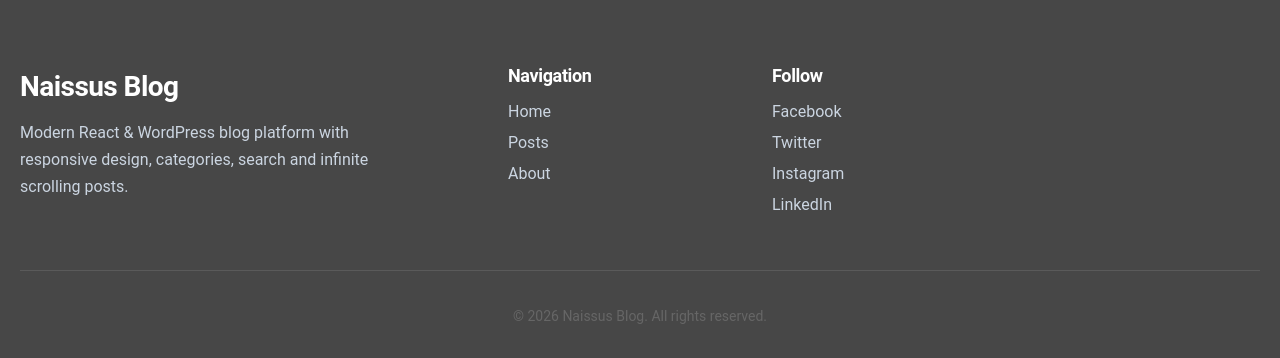
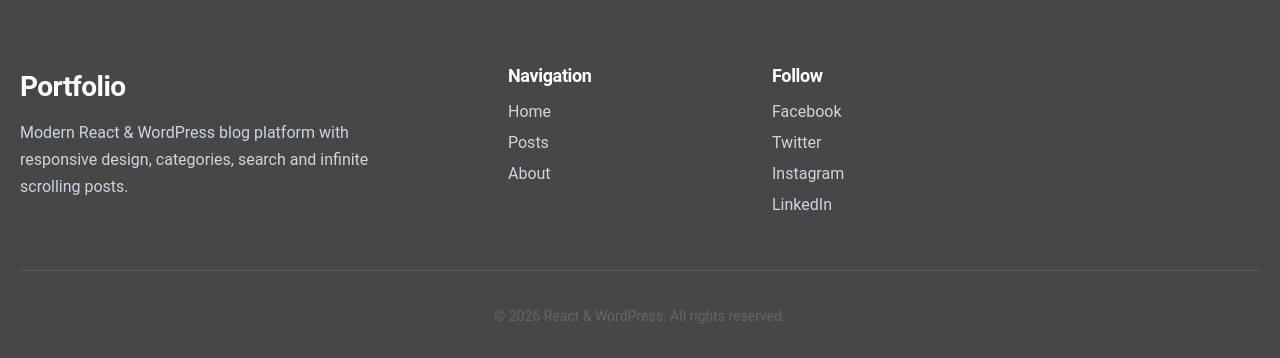
Before and after one commit to StefanST96/wordpress-react-blog, a React (Vite) app: page / in a window 1280 px wide. Shown: the part 1470-1828 px from the top of the page. Built offline with nearby package versions, Linux system fonts and the light colour scheme; no server answers.

Commit message:
publish projects, created footer and fixed logic

```diff
--- a/src/components/Layout/Footer/Footer.jsx
+++ b/src/components/Layout/Footer/Footer.jsx
@@ -11,7 +11,7 @@ const Footer = () => {
         <div className={styles.top}>
           {/* BRAND */}
           <div className={styles.brand}>
-            <h2 className={styles.logo}>Naissus Blog</h2>
+            <h2 className={styles.logo}>Portfolio</h2>
 
             <p className={styles.description}>
               Modern React & WordPress blog platform with responsive design,
@@ -75,7 +75,7 @@ const Footer = () => {
         </div>
 
         <div className={styles.bottom}>
-          <p>© {currentYear} Naissus Blog. All rights reserved.</p>
+          <p>© {currentYear} React & WordPress. All rights reserved.</p>
         </div>
       </div>
     </footer>
```
